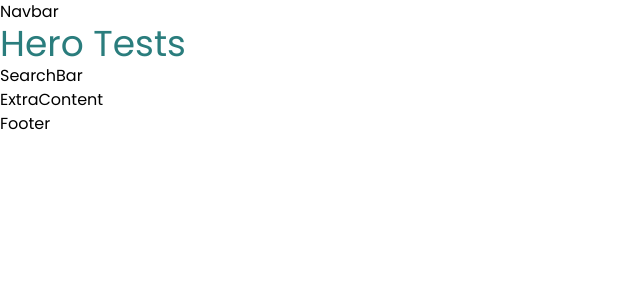
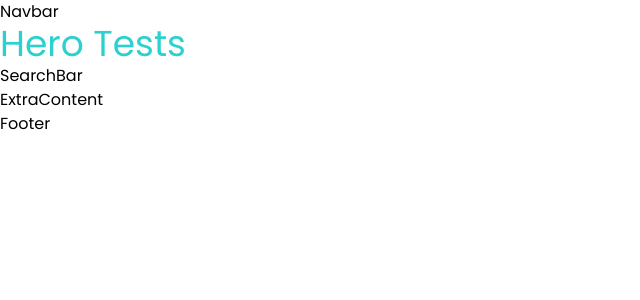
Before and after one commit to zencoder24/url-shortening-app, a React (Create React App) app: page / in a window 1280 px wide. Shown: the top 300 px of the page, without its empty margins (0-640 px from the left). Built offline with nearby package versions, Linux system fonts and the light colour scheme.

Commit message:
Fixed cyan being too dark

```diff
--- a/tailwind.config.js
+++ b/tailwind.config.js
@@ -3,7 +3,7 @@ module.exports = {
   theme: {
     extend: {
       colors: {
-        'x-cyan': '#2a7d7d',
+        'x-cyan': '#2CD0CF',
         'x-dark-violet': '#353042',
         'x-red': '#ab1616',
         'x-gray': '#bfbfbf',
```
